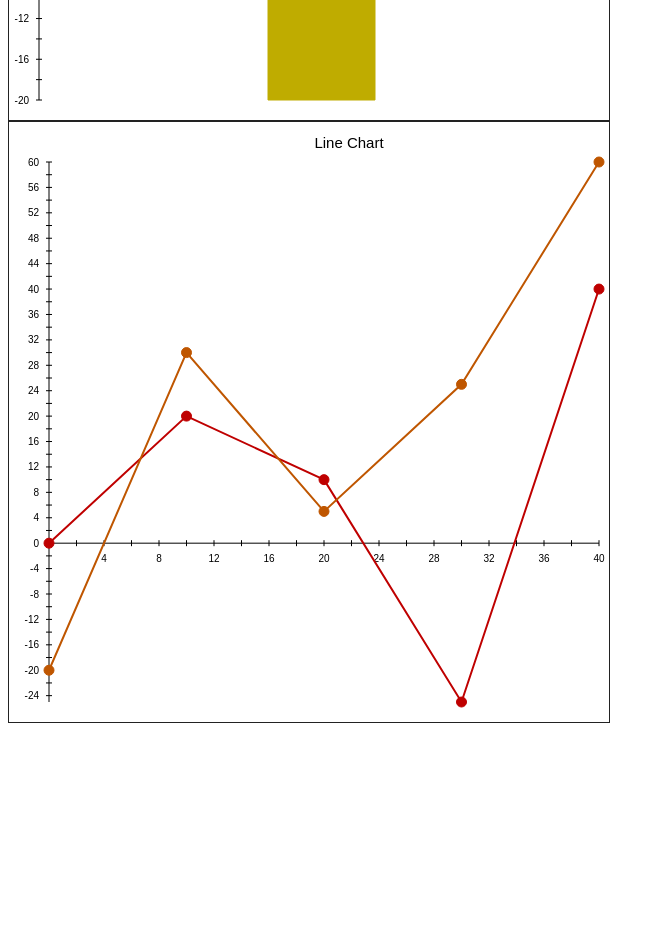
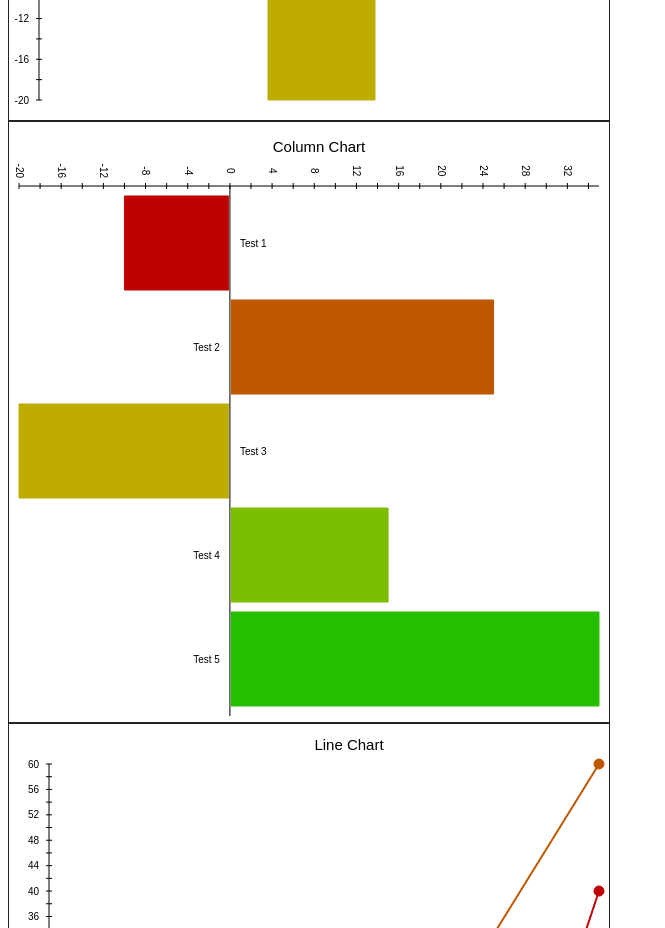
Before and after one commit to specinnovations/orange-charts, a plain HTML site: page index.html in a window 1280 px wide. Shown: the part 540-1468 px from the top of the page, without its empty margins (0-665 px from the left). Before the commit the page ends 1271 px from the top, so only its background shows below. Drawn offline with Linux system fonts and the light colour scheme.

Commit message:
Upgrade to column charts

```diff
--- a/index.html
+++ b/index.html
@@ -17,6 +17,7 @@
 <h3>Raphael Charting Library</h3>
 
 <div id="holder-column" style="width: 600px; height: 600px; border: solid 1px #222;"></div>
+<div id="holder-bar" style="width: 600px; height: 600px; border: solid 1px #222;"></div>
 <div id="holder-line" style="width: 600px; height: 600px; border: solid 1px #222;"></div>
 
 <script type="text/javascript" src="libs/raphael.js"></script>
@@ -30,7 +31,7 @@ window.onload = function() {
 
 	var linePaper = new Raphael( "holder-line" );
 
-	var chartLine = linePaper.linechart( 0 , 0 , 600, 600, [[
+	linePaper.linechart( 0 , 0 , 600, 600, [[
         	{ "x": 0, "y": 0 },
         	{ "x": 10, "y": 20 },
         	{ "x": 20, "y": 10 },
@@ -48,9 +49,21 @@ window.onload = function() {
         "labels": true
     });
 
+    var barPaper = new Raphael( "holder-column" );
+
+	barPaper.barchart( 0 , 0 , 600 , 600 , [
+		{ "value" : -10 , "label" : "Test 1" } ,
+		{ "value" : 25 , "label" : "Test 2" } ,
+		{ "value" : -20 , "label" : "Test 3" } ,
+		{ "value" : 15 , "label" : "Test 4" } ,
+		{ "value" : 35 , "label" : "Test 5" }],{
+		"title"  : "Column Chart",
+		"labels" : true
+	});
+
 	var columnPaper = new Raphael( "holder-column" );
 
-	var chartColumn = columnPaper.columnchart( 0 , 0 , 600 , 600 , [
+	columnPaper.columnchart( 0 , 0 , 600 , 600 , [
 		{ "value" : -10 , "label" : "Test 1" } ,
 		{ "value" : 25 , "label" : "Test 2" } ,
 		{ "value" : -20 , "label" : "Test 3" } ,
--- a/src/charts.bar.js
+++ b/src/charts.bar.js
@@ -2,6 +2,11 @@
 
 var BarChart = function( paper , x , y , chartWidth , chartHeight , values , options ) {
 
+	Raphael.getColor.reset();
+
+	options = options || {};
+	options.title = options.title || null;
+	options.labels = (options.labels !== false);
 	options.labelFont = options.labelFont || "10px sans-serif";
 
     var barValues = [];
@@ -20,11 +25,18 @@ var BarChart = function( paper , x , y , chartWidth , chartHeight , values , opt
 
     }
 
-    var paddingTop = options.paddingTop = options.paddingTop || options.labels ? 20 : 5;
-	var paddingBottom = options.paddingBottom = options.paddingBottom || 5;
-	var paddingLeft = options.paddingLeft = options.paddingLeft || 5;
-	var paddingRight = options.paddingRight = options.paddingRight || 5;
-	var gutterWidth = options.gutterWidth = options.gutterWidth || 5;
+    var paddingTop = options.paddingTop = options.paddingTop || (options.labels ? 60 : 10);
+	var paddingBottom = options.paddingBottom = options.paddingBottom || 10;
+	var paddingLeft = options.paddingLeft = options.paddingLeft || 10;
+	var paddingRight = options.paddingRight = options.paddingRight || 10;
+	var gutterWidth = options.gutterWidth = options.gutterWidth || 10;
+
+	if( options.title ) {
+		paper.text( chartWidth/2 + paddingLeft , 20 , options.title ).attr({
+			"font" : "15px sans-serif",
+			"text-anchor" : "middle"
+		});
+	}
 
     var barWidth = (chartHeight - paddingBottom - paddingTop)/barValues.length - gutterWidth - (gutterWidth/barValues.length);
 
@@ -39,36 +51,41 @@ var BarChart = function( paper , x , y , chartWidth , chartHeight , values , opt
     	barBaseLine = x + paddingLeft + (minValue*-1*factor);
     } else {
     	factor = (chartWidth - paddingLeft - paddingRight)/( maxValue );
-    	barBaseLine = x + chartWidth + paddingLeft - paddingRight;
+    	barBaseLine = x + paddingLeft;
     }
+
+     var xaxis = {
+    	"x"     : x + paddingLeft,
+    	"y"     : y + paddingTop,
+    	"width" : chartWidth - paddingLeft - paddingRight
+    };
 
     var yaxis = {
     	"x"      : barBaseLine,
     	"y"      : y + paddingTop,
-    	"height" : chartHeight - paddingBottom + paddingTop
-    };
-
-    var xaxis = {
-    	"x"     : x + paddingLeft,
-    	"y"     : y + paddingTop,
-    	"width" : chartWidth - paddingLeft - paddingRight
+    	"height" : chartHeight - paddingBottom - paddingTop
     };
 
     var bars = paper.set();
     var borders = paper.set();
     var labels = paper.set();
 
-
     if( options.xaxis !== false ) {
-    	borders.push(paper.path(
-    	                         "M" + xaxis.x  + "," +  xaxis.y +
-    	                         "L" + (xaxis.x + xaxis.width)  + "," +  xaxis.y));
+    	borders.push(paper.path( "M" + xaxis.x  + "," +  xaxis.y +
+    	                         "L" + (xaxis.x + xaxis.width)  + "," + xaxis.y ));
     }
 
     if( options.yaxis !== false ) {
-    	borders.push(paper.path("M" + yaxis.x + "," + yaxis.y,
-    	                         "L" + yaxis.x + "," + (yaxis.y + yaxis.height)));
+    	borders.push(paper.path( "M" + yaxis.x + "," + yaxis.y +
+    	                         "L" + yaxis.x + "," + (yaxis.y + yaxis.height) ));
     }
+
+    borders.attr({
+    	"stroke"         : "#000000",
+    	"stroke-width"   : 1,
+	    "stroke-opacity" : 1,
+	    "opacity"        : 1
+    });
 
     if( options.labels !== false ) {
 
@@ -87,15 +104,27 @@ var BarChart = function( paper , x , y , chartWidth , chartHeight , values , opt
             interval = 2;
         }
 
-	    for( var i=(minValue < 0) ? minValue : 1, ii=maxValue; i<=ii; i++ ) {
+	    for( var i=(minValue < 0) ? minValue : 0, ii=maxValue; i<=ii; i++ ) {
 
 	    	if( i % interval == 0 ) {
 
 	    		var path =  "M" + (xaxis.x + (factor*counter)) + "," + (xaxis.y - 3) +
 	        	            "L" + (xaxis.x + (factor*counter)) + "," + (xaxis.y + 3);
 
-	        	labels.push( paper.text( xaxis.x + (factor*counter) , xaxis.y - 20, i ).transform( "r90" ).attr( 'font' , options.labelFont ) );
 	        	borders.push( paper.path( path ) );
+
+	    	}
+
+	    	if( i % (interval*2) == 0 || i == 0 ) {
+
+	    		var label = paper.text( xaxis.x + (factor*counter) , xaxis.y - 15 , i ).attr({
+	    			"font"        : options.labelFont,
+	    			"text-anchor" : "end"
+	    		}).transform( "r90" );
+
+	    		label.translate( 0 , (label.getBBox().height/2)*-1 );
+
+	    		labels.push( label );
 
 	    	}
 
@@ -105,24 +134,49 @@ var BarChart = function( paper , x , y , chartWidth , chartHeight , values , opt
 
     }
 
-    for( var i=0, ii=barValues.length; i<ii; i++ ) {
+    for( var i=0, ii=values.length; i<ii; i++ ) {
 
-        var value = barValues[i];
         var object = values[i];
+        var value = object.value;
+        var color = object.color || Raphael.getColor();
 
         var height = value * factor;
         var barX = yaxis.x + height;
         var barY = xaxis.y + (bars.length * (barWidth + gutterWidth)) + gutterWidth;
+        var bottom = (yaxis.x+((value < 0) ? -1 : 1));
 
-        var path = "M" + yaxis.x  + "," + barY +
+        var path = "M" + bottom  + "," + barY +
+                   "L" + bottom + "," + barY +
+                   "L" + bottom + "," + (barY+barWidth)+
+                   "L" + bottom + "," + (barY+barWidth);
+
+        var el = paper.path( path ).attr({
+	        "fill"   : color,
+	        "stroke" : color
+        });
+
+        el.animate({ "path" : "M" + bottom + "," + barY +
                     "L" + barX + "," + barY +
-                    "L" + barX + "," + (barY+barWidth)+
-                    "L" + yaxis.x + "," + (barY+barWidth);
+                    "L" + barX + "," + (barY+barWidth) +
+                    "L" + bottom + "," + (barY+barWidth) } , 1000 );
 
-        var el = paper.path( path ).attr("fill",  object.fill || options.fill || "blue" )
-        									 .attr( "stroke" , object.stroke || options.stroke || "black" );
+        el.bottom = yaxis.x;
+        el.top = barX;
+        el.y = barY+barWidth/2;
 
         if( Raphael.is( object , "object" ) ) {
+
+        	if( options.labels ) {
+
+	        	var label = paper.text( el.bottom + ((value < 0) ? 10 : -10) , el.y , object.label ).attr({
+		        	"text-anchor" : ((value < 0) ? "start" : "end"),
+		        	"font"        : options.labelFont
+	        	});
+
+	        	el.label = label;
+
+        	}
+
         	el.charts = object;
         }
 
--- a/src/charts.column.js
+++ b/src/charts.column.js
@@ -2,7 +2,7 @@
 
 	var ColumnChart = function( paper , x , y , chartWidth , chartHeight , values , options ) {
 
-		Raphael.getColor.reset()
+		Raphael.getColor.reset();
 
 		options = options || {};
 		options.title = options.title || null;
@@ -152,10 +152,10 @@
 	        var height = value * factor;
 	        var barX = yaxis.x + (bars.length * (barWidth + gutterWidth)) + gutterWidth;
 	        var barY = xaxis.y - height;
-	        var bottom = (xaxis.y+((value < 0) ? 1 : -1))
+	        var bottom = (xaxis.y+((value < 0) ? 1 : -1));
 
-	        var path =  "M" + barX + "," + (xaxis.y-2) +
-	                    "L" + barX + "," + (xaxis.y-2) +
+	        var path =  "M" + barX + "," + bottom +
+	                    "L" + barX + "," + bottom +
 	                    "L" + (barX+barWidth) + "," + bottom +
 	                    "L" + (barX+barWidth) + "," + bottom;
 
```
